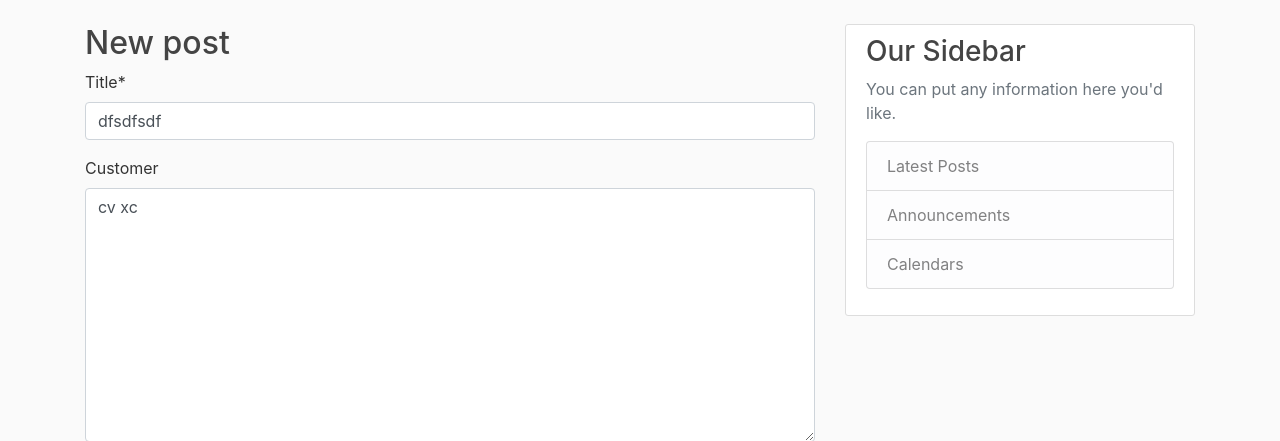
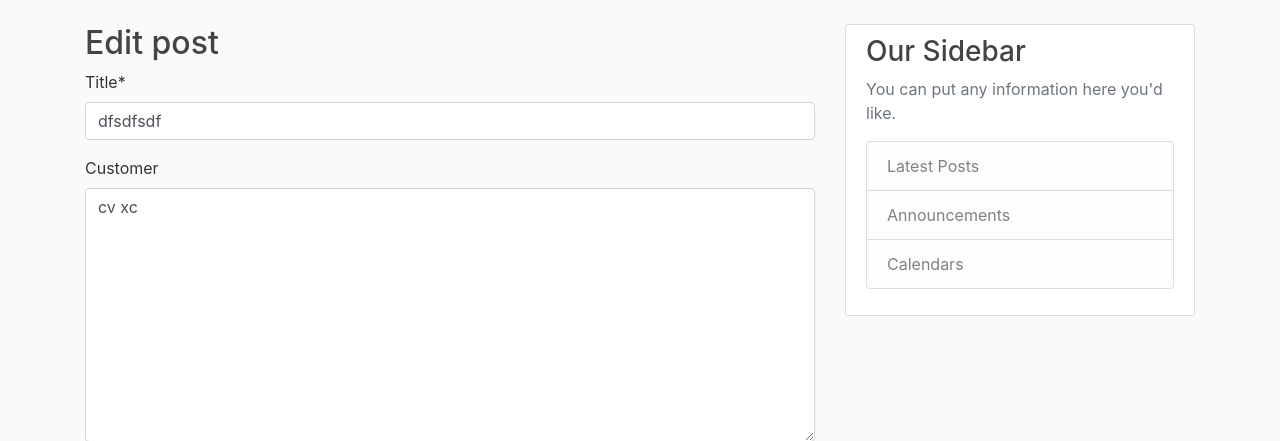
Before and after one commit to AlexSkatkov/StartEasy, a Django app: page /post/3/edit/ in a window 1280 px wide. Shown: the part 56-497 px from the top of the page. Run offline with Django 3.2, Linux system fonts and the light colour scheme; data comes from the database, SQL or seed files in the repository; some libraries are stand-ins or nearby versions.

Commit message:
cosmetic changes

```diff
--- a/project/forms.py
+++ b/project/forms.py
@@ -5,7 +5,7 @@ from .models import Post
 class PostForm(forms.ModelForm):
     class Meta:
         model = Post
-        fields = ('title', 'customer','pro','goals','problems','connection','yearly_work_plan','cost_and_prodactivity')
+        fields = ('title','customer','pro','goals','problems','connection','yearly_work_plan','cost_and_prodactivity')
 
 class PostForm2(forms.ModelForm):
     class Meta:
--- a/project/templates/project/post_edit.html
+++ b/project/templates/project/post_edit.html
@@ -1,7 +1,7 @@
 {% extends 'project/base.html' %}
 {% load crispy_forms_tags %}
 {% block content %}
-    <h2>New post</h2>
+    <h2>Edit post</h2>
     <form method="POST" class="post-form">{% csrf_token %}
         {{ form|crispy }}
         <button type="submit" class="save btn btn-default">Save</button>
```
